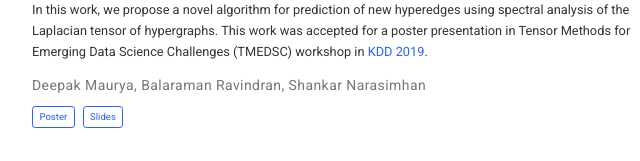
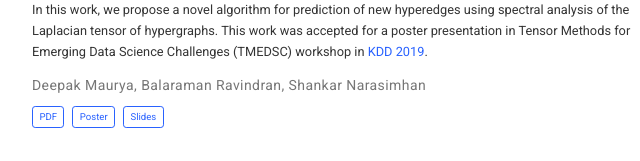
Before and after one commit to d-maurya/d-maurya.github.io, a plain HTML site: page index.html in a window 1280 px wide. Shown: the part 2290-2451 px from the top of the page, 423-1063 px from the left. Drawn offline with nearby package versions, Linux system fonts and the light colour scheme; some packages are replaced by stand-ins of ours; some icons are missing.

Commit message:
updated hypred tensor EVD paper

```diff
--- a/index.html
+++ b/index.html
@@ -1511,6 +1511,12 @@ Welcome to the **personal demo** of Academic. Other demos available include:
 
 
 
+
+
+
+<a class="btn btn-outline-primary my-1 mr-1 btn-sm" href="https://arxiv.org/pdf/2102.04986.pdf" target="_blank" rel="noopener">
+  PDF
+</a>
 
 
 
```
Also changed, not shown: publication/hypred_kddws/index.html (+6 -0 lines), publication/index.html (+6 -0 lines).
